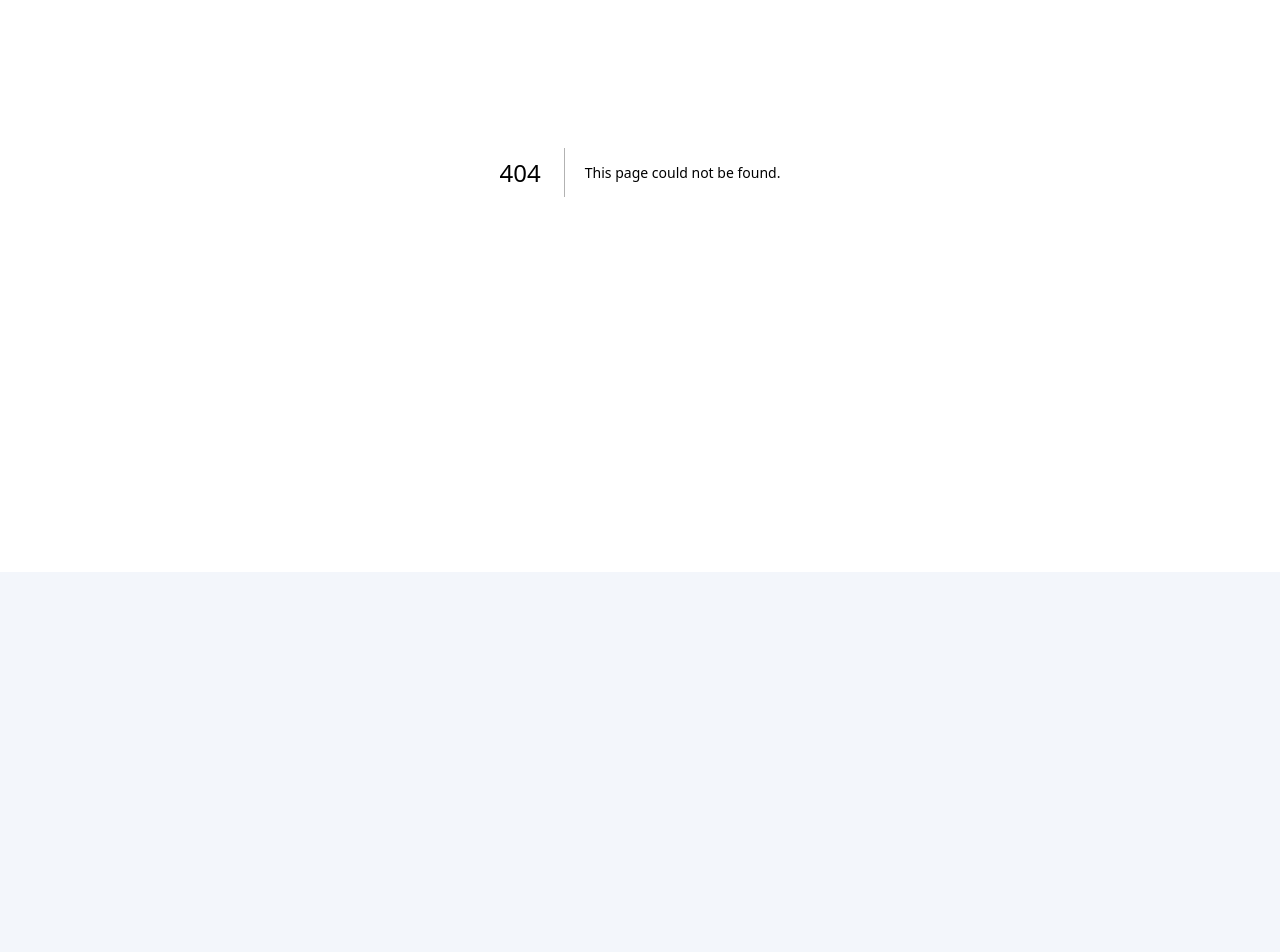
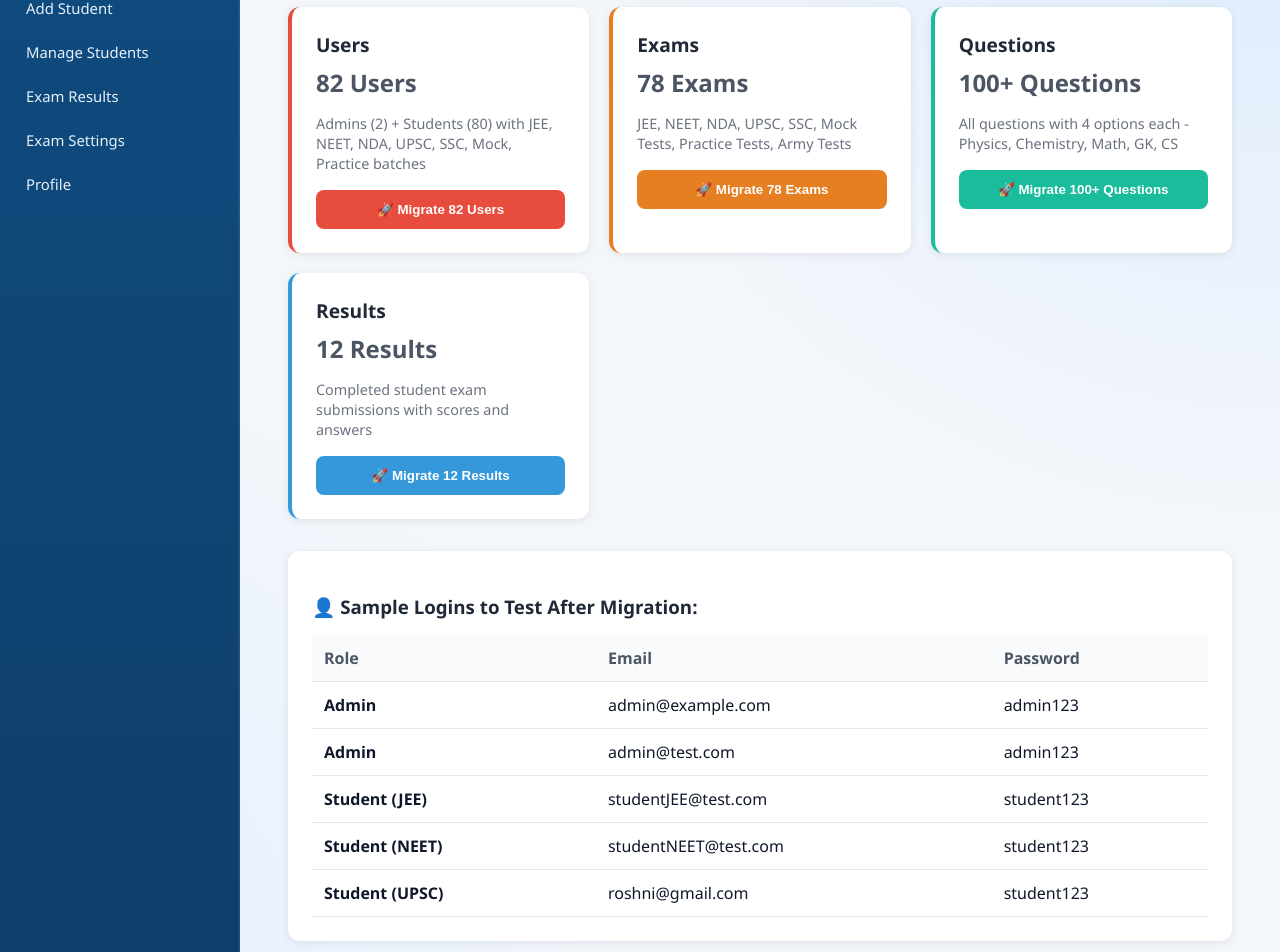
Before and after one commit to Roshni2918/mock_test_system, a Next.js app: page /admin-migrate-all in a window 1280 px wide. Before the commit this address had no page. Shown: the part 228-1180 px from the top of the page. Before the commit the page ends 800 px from the top, so only its background shows below. Built offline with nearby package versions, Linux system fonts and the light colour scheme; sample sign-in values are in the browser's storage.

Commit message:
Create unified admin-migrate-all page for all MySQL to MongoDB migrations

```diff
--- /dev/null
+++ b/pages/admin-migrate-all.js
@@ -0,0 +1,147 @@
+import React, { useState } from "react";
+import AdminLayout from "../components/AdminLayout";
+import ProtectedRoute from "../components/ProtectedRoute";
+import styles from "../styles/Admin.module.css";
+
+export default function AdminMigrateAll() {
+  const [status, setStatus] = useState({});
+  const [loading, setLoading] = useState({});
+
+  const migrateData = async (type) => {
+    setLoading({ ...loading, [type]: true });
+    setStatus({ ...status, [type]: null });
+
+    try {
+      const endpoints = {
+        users: "/api/seed-all-users",
+        exams: "/api/seed-all-exams",
+        questions: "/api/seed-all-questions",
+        results: "/api/seed-student-exams"
+      };
+
+      const response = await fetch(endpoints[type], {
+        method: "POST",
+        headers: {
+          "Content-Type": "application/json",
+          "Authorization": `Bearer ${localStorage.getItem("token")}`
+        }
+      });
+
+      const data = await response.json();
+      setStatus({ ...status, [type]: { success: true, data } });
+    } catch (error) {
+      setStatus({ ...status, [type]: { success: false, error: error.message } });
+    }
+    setLoading({ ...loading, [type]: false });
+  };
+
+  const MigrationCard = ({ title, count, type, color, description }) => (
+    <div className={styles.migrationCard} style={{ borderLeft: `4px solid ${color}` }}>
+      <h3>{title}</h3>
+      <p className={styles.count}>{count}</p>
+      <p className={styles.description}>{description}</p>
+      <button
+        onClick={() => migrateData(type)}
+        disabled={loading[type]}
+        className={styles.migrateButton}
+        style={{ backgroundColor: color }}
+      >
+        {loading[type] ? "⏳ Migrating..." : `🚀 Migrate ${count}`}
+      </button>
+      {status[type] && (
+        <div className={status[type].success ? styles.success : styles.error}>
+          {status[type].success ? (
+            <>
+              <p>✅ {type.toUpperCase()} MIGRATED!</p>
+              <p>Total: {status[type].data?.total || status[type].data?.inserted || "Done"}</p>
+            </>
+          ) : (
+            <p>❌ Error: {status[type].error}</p>
+          )}
+        </div>
+      )}
+    </div>
+  );
+
+  return (
+    <ProtectedRoute allowedRoles={["admin"]}>
+      <AdminLayout>
+        <div className={styles.migrateContainer}>
+          <h1>🔄 Migrate All MySQL Data to MongoDB</h1>
+          <p className={styles.subtitle}>Click each button to migrate data from MySQL to MongoDB Atlas</p>
+
+          <div className={styles.migrationGrid}>
+            <MigrationCard
+              title="Users"
+              count="82 Users"
+              type="users"
+              color="#e74c3c"
+              description="Admins (2) + Students (80) with JEE, NEET, NDA, UPSC, SSC, Mock, Practice batches"
+            />
+            <MigrationCard
+              title="Exams"
+              count="78 Exams"
+              type="exams"
+              color="#e67e22"
+              description="JEE, NEET, NDA, UPSC, SSC, Mock Tests, Practice Tests, Army Tests"
+            />
+            <MigrationCard
+              title="Questions"
+              count="100+ Questions"
+              type="questions"
+              color="#1abc9c"
+              description="All questions with 4 options each - Physics, Chemistry, Math, GK, CS"
+            />
+            <MigrationCard
+              title="Results"
+              count="12 Results"
+              type="results"
+              color="#3498db"
+              description="Completed student exam submissions with scores and answers"
+            />
+          </div>
+
+          <div className={styles.sampleLogins}>
+            <h3>👤 Sample Logins to Test After Migration:</h3>
+            <table className={styles.loginTable}>
+              <thead>
+                <tr>
+                  <th>Role</th>
+                  <th>Email</th>
+                  <th>Password</th>
+                </tr>
+              </thead>
+              <tbody>
+                <tr>
+                  <td><strong>Admin</strong></td>
+                  <td>admin@example.com</td>
+                  <td>admin123</td>
+                </tr>
+                <tr>
+                  <td><strong>Admin</strong></td>
+                  <td>admin@test.com</td>
+                  <td>admin123</td>
+                </tr>
+                <tr>
+                  <td><strong>Student (JEE)</strong></td>
+                  <td>studentJEE@test.com</td>
+                  <td>student123</td>
+                </tr>
+                <tr>
+                  <td><strong>Student (NEET)</strong></td>
+                  <td>studentNEET@test.com</td>
+                  <td>student123</td>
+                </tr>
+                <tr>
+                  <td><strong>Student (UPSC)</strong></td>
+                  <td>roshni@gmail.com</td>
+                  <td>student123</td>
+                </tr>
+              </tbody>
+            </table>
+          </div>
+        </div>
+      </AdminLayout>
+    </ProtectedRoute>
+  );
+}
--- a/styles/Admin.module.css
+++ b/styles/Admin.module.css
@@ -424,3 +424,125 @@
     font-size: 0.84rem;
   }
 }
+
+/* Migration Page Styles */
+.migrateContainer {
+  padding: 24px;
+  max-width: 1200px;
+  margin: 0 auto;
+}
+
+.migrateContainer h1 {
+  font-size: 1.8rem;
+  margin-bottom: 8px;
+  color: #1f2937;
+}
+
+.subtitle {
+  color: #6b7280;
+  margin-bottom: 24px;
+}
+
+.migrationGrid {
+  display: grid;
+  grid-template-columns: repeat(auto-fit, minmax(280px, 1fr));
+  gap: 20px;
+  margin-bottom: 32px;
+}
+
+.migrationCard {
+  background: white;
+  border-radius: 12px;
+  padding: 24px;
+  box-shadow: 0 2px 8px rgba(0,0,0,0.08);
+}
+
+.migrationCard h3 {
+  margin: 0 0 8px 0;
+  font-size: 1.2rem;
+  color: #1f2937;
+}
+
+.count {
+  font-size: 1.5rem;
+  font-weight: 600;
+  color: #4b5563;
+  margin: 8px 0;
+}
+
+.description {
+  color: #6b7280;
+  font-size: 0.9rem;
+  margin-bottom: 16px;
+  line-height: 1.4;
+}
+
+.migrateButton {
+  width: 100%;
+  padding: 12px 20px;
+  border: none;
+  border-radius: 8px;
+  color: white;
+  font-weight: 600;
+  cursor: pointer;
+  transition: opacity 0.2s;
+}
+
+.migrateButton:hover:not(:disabled) {
+  opacity: 0.9;
+}
+
+.migrateButton:disabled {
+  opacity: 0.6;
+  cursor: not-allowed;
+}
+
+.success {
+  margin-top: 12px;
+  padding: 12px;
+  background: #d1fae5;
+  border-radius: 8px;
+  color: #065f46;
+}
+
+.success p {
+  margin: 4px 0;
+}
+
+.error {
+  margin-top: 12px;
+  padding: 12px;
+  background: #fee2e2;
+  border-radius: 8px;
+  color: #991b1b;
+}
+
+.sampleLogins {
+  background: white;
+  border-radius: 12px;
+  padding: 24px;
+  box-shadow: 0 2px 8px rgba(0,0,0,0.08);
+}
+
+.sampleLogins h3 {
+  margin-bottom: 16px;
+  color: #1f2937;
+}
+
+.loginTable {
+  width: 100%;
+  border-collapse: collapse;
+}
+
+.loginTable th,
+.loginTable td {
+  padding: 12px;
+  text-align: left;
+  border-bottom: 1px solid #e5e7eb;
+}
+
+.loginTable th {
+  background: #f9fafb;
+  font-weight: 600;
+  color: #4b5563;
+}
```
